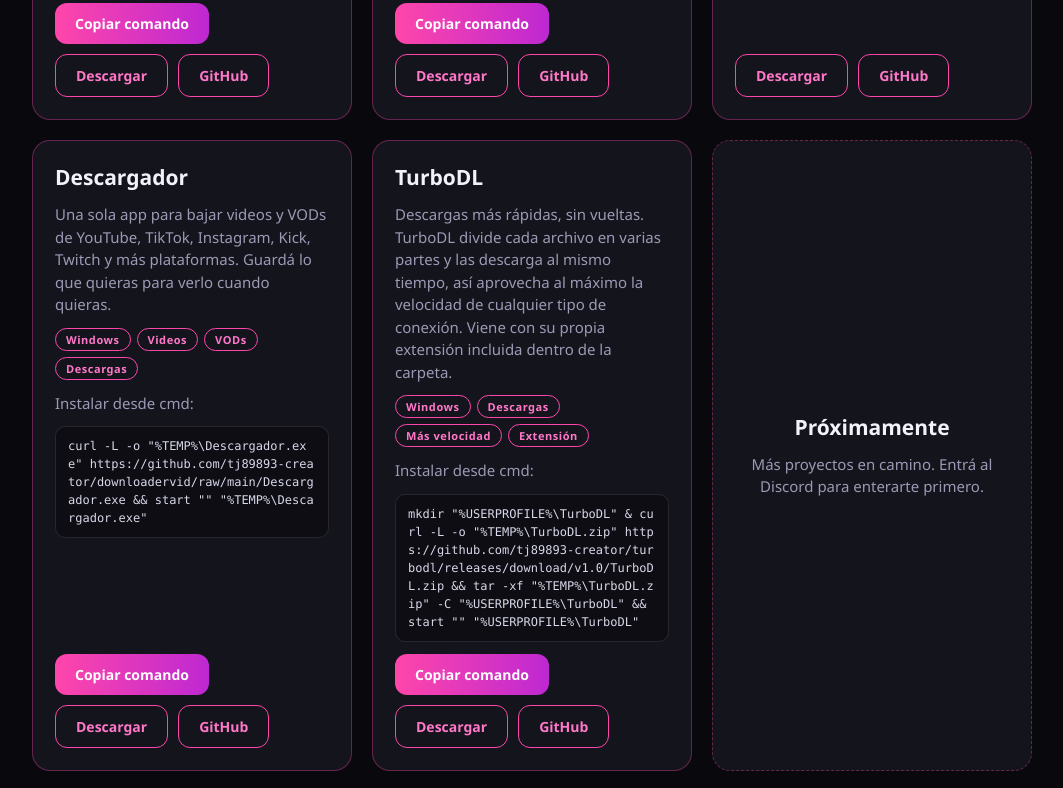
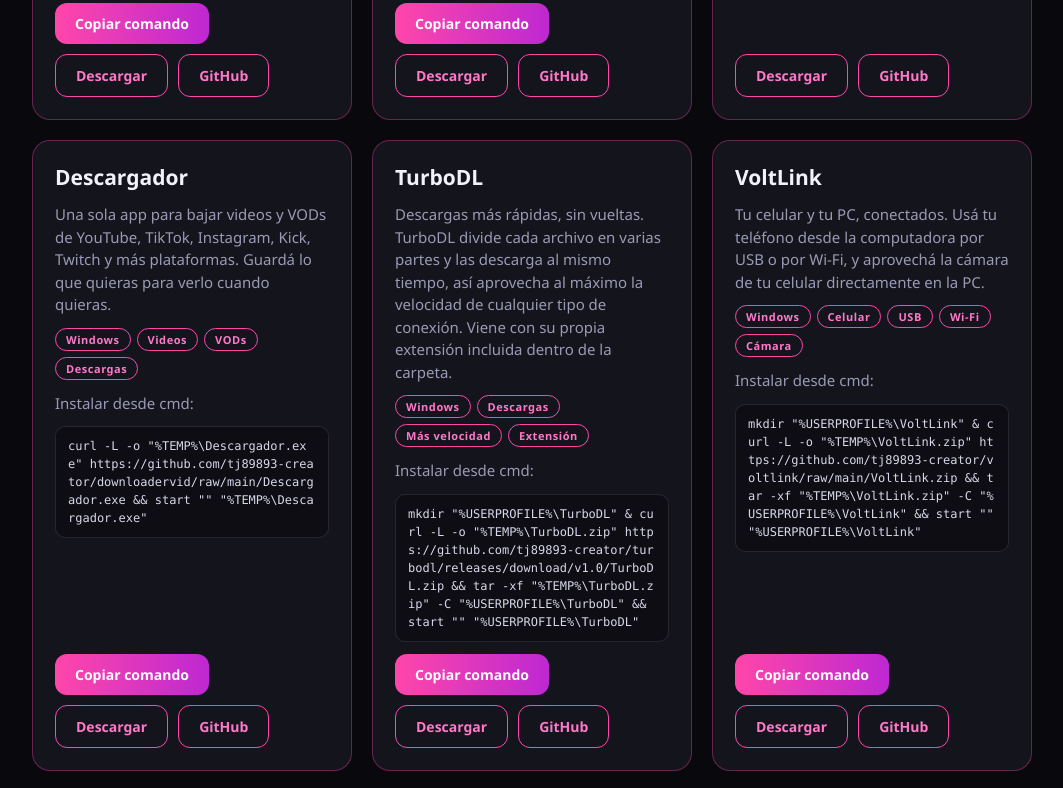
Before and after one commit to tj89893-creator/fignightprojects, a plain HTML site: page index.html in a window 1280 px wide. Shown: the part 1609-2397 px from the top of the page, without its empty margins (108-1171 px from the left). Drawn offline with nearby package versions, Linux system fonts and the light colour scheme; no server answers.

Commit message:
Add files via upload

```diff
--- a/index.html
+++ b/index.html
@@ -313,6 +313,14 @@ var PROJECTS = [
     command: 'mkdir "%USERPROFILE%\\TurboDL" & curl -L -o "%TEMP%\\TurboDL.zip" https://github.com/tj89893-creator/turbodl/releases/download/v1.0/TurboDL.zip && tar -xf "%TEMP%\\TurboDL.zip" -C "%USERPROFILE%\\TurboDL" && start "" "%USERPROFILE%\\TurboDL"',
     download: "https://github.com/tj89893-creator/turbodl/releases/download/v1.0/TurboDL.zip",
     github: "https://github.com/tj89893-creator/turbodl"
+  },
+  {
+    name: "VoltLink",
+    desc: "Tu celular y tu PC, conectados. Usá tu teléfono desde la computadora por USB o por Wi-Fi, y aprovechá la cámara de tu celular directamente en la PC.",
+    tags: ["Windows", "Celular", "USB", "Wi-Fi", "Cámara"],
+    command: 'mkdir "%USERPROFILE%\\VoltLink" & curl -L -o "%TEMP%\\VoltLink.zip" https://github.com/tj89893-creator/voltlink/raw/main/VoltLink.zip && tar -xf "%TEMP%\\VoltLink.zip" -C "%USERPROFILE%\\VoltLink" && start "" "%USERPROFILE%\\VoltLink"',
+    download: "https://github.com/tj89893-creator/voltlink/raw/main/VoltLink.zip",
+    github: "https://github.com/tj89893-creator/voltlink"
   }
 ];
 
```
